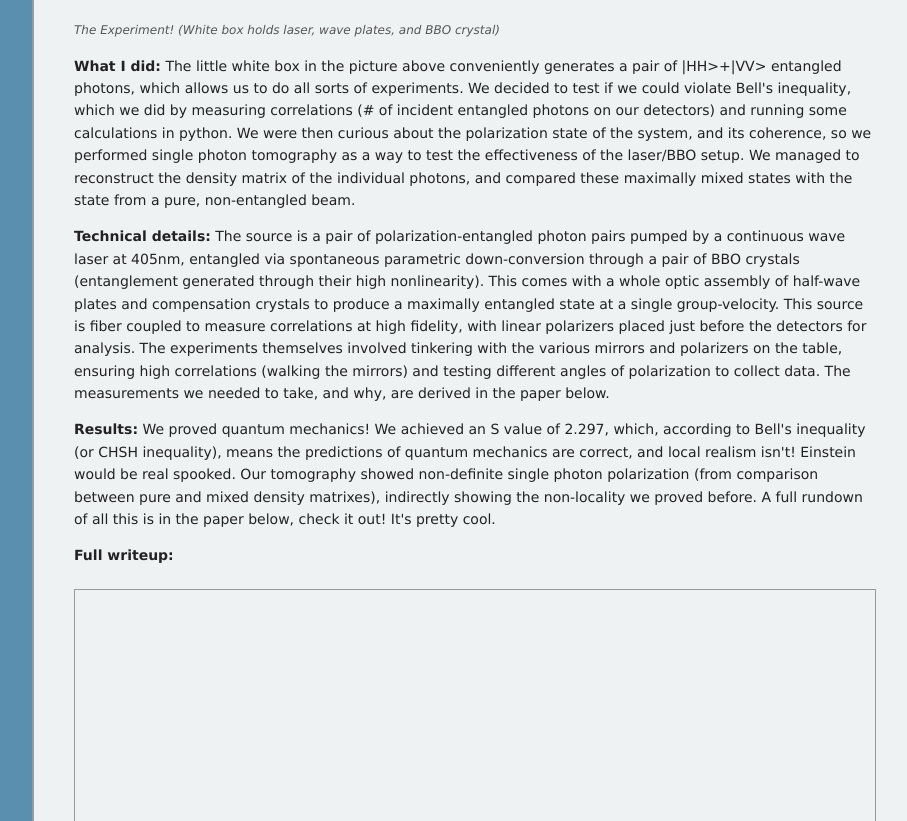
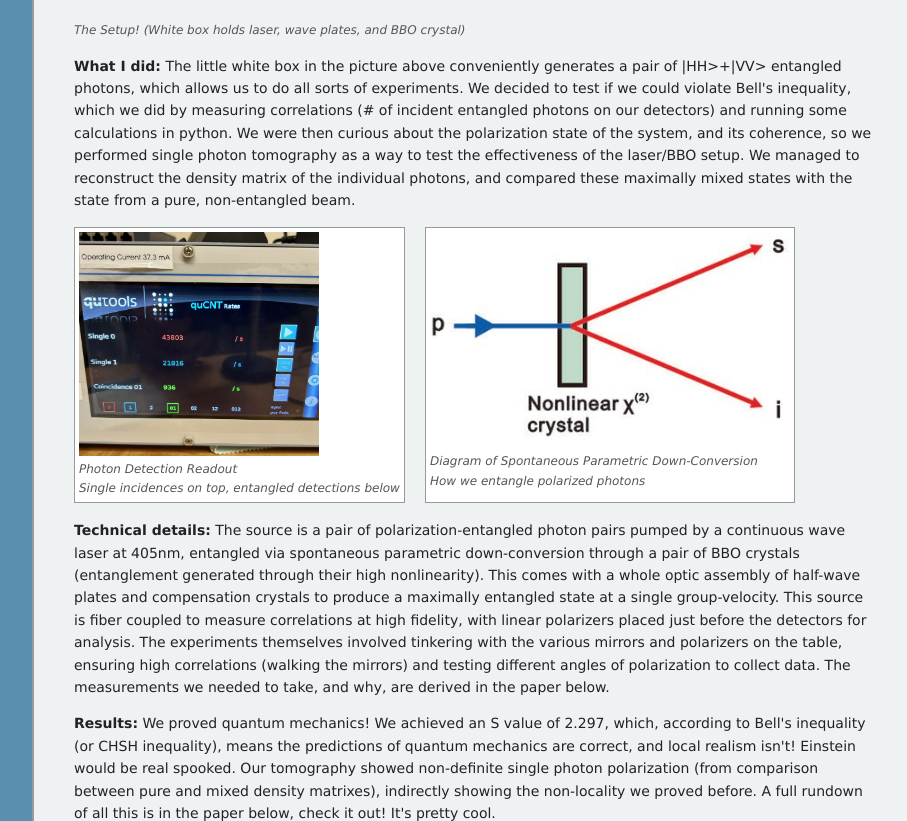
Before and after one commit to NathanielRodgers/NathanielRodgers.github.io, a plain HTML site: page engineering.html in a window 1280 px wide. Shown: the part 2666-3487 px from the top of the page, without its empty margins (138-1045 px from the left). Drawn offline with Linux system fonts and the light colour scheme.

Commit message:
quantum images

```diff
--- a/engineering.html
+++ b/engineering.html
@@ -111,7 +111,7 @@
       <p class="photo">
         <img src="photos/engineering/quantum_optic_table.jpg" alt="Photo of optic table and experiment setup" width="400">
       </p>
-      <p class="caption">The Experiment! (White box holds laser, wave plates, and BBO crystal)</p>
+      <p class="caption">The Setup! (White box holds laser, wave plates, and BBO crystal)</p>
 
       <p>
         <strong>What I did:</strong> The little white box in the picture above conveniently generates a pair of
@@ -122,6 +122,17 @@
         managed to reconstruct the density matrix of the individual photons, and compared these maximally mixed states with
         the state from a pure, non-entangled beam.
       </p>
+
+    <div class="photo-row">
+      <figure class="photo">
+        <img src="photos/engineering/qutools_screen.jpg" alt="Coincidence Readout" width="240">
+        <figcaption class="caption">Photon Detection Readout <br> Single incidences on top, entangled detections below</figcaption>
+      </figure>
+      <figure class="photo">
+        <img src="photos/engineering/SPDC.jpg" alt="Spontaneous Parametric Down-Conversion" width="360">
+        <figcaption class="caption">Diagram of Spontaneous Parametric Down-Conversion <br> How we entangle polarized photons</figcaption>
+      </figure>
+    </div>
 
       <p>
         <strong>Technical details:</strong> The source is a pair of polarization-entangled photon pairs
```
Also changed, not shown: photos/engineering/SPDC.jpg (added), photos/engineering/qutools_screen.jpg (added).
